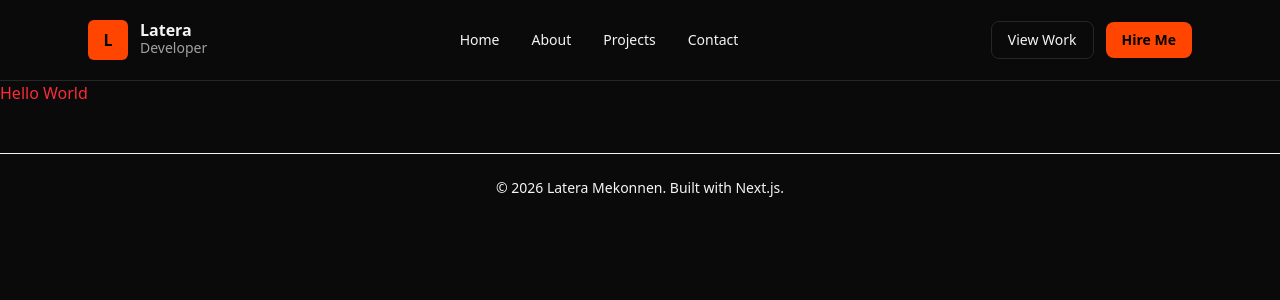
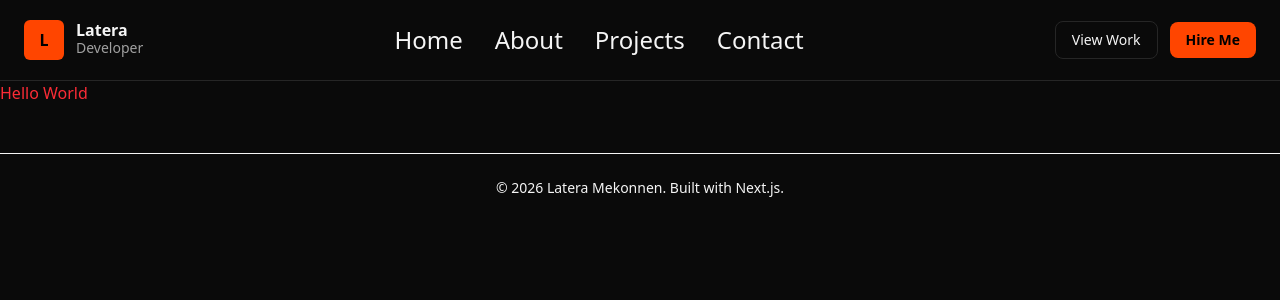
Before and after one commit to Laterat/myPortfolio, a Next.js app: page / in a window 1280 px wide. Shown: the top 300 px of the page. Built offline with nearby package versions, Linux system fonts and the light colour scheme.

Commit message:
style: made the nav bigger

```diff
--- a/components/layout/Header.tsx
+++ b/components/layout/Header.tsx
@@ -2,8 +2,8 @@ import Link from "next/link";
 
 export default function Header() {
   return (
-    <header className="border-b border-surface-border sticky top-0 justify-content">
-      <div className="mx-auto max-w-6xl h-20 px-6 flex items-center justify-between">
+    <header className="border-b border-surface-border sticky top-0">
+      <div className=" h-20 px-6 flex  justify-between">
         <Link href="/" className="flex items-center gap-3">
           <div className="flex h-10 w-10 items-center justify-center rounded-md bg-accent font-bold text-black hover:bg-accent-strong transition-all duration-400  hover:-rotate-15 hover:cursor-pointer">
             L
@@ -15,7 +15,7 @@ export default function Header() {
           </div>
         </Link>
 
-        <nav className="hidden md:flex items-center gap-8 text-sm font-medium">
+        <nav className="hidden md:flex items-center gap-8 sm:text-sm md:text-2xl font-medium">
           <Link href="/">Home</Link>
           <Link href="/about">About</Link>
           <Link href="/projects">Projects</Link>
@@ -23,7 +23,7 @@ export default function Header() {
         </nav>
 
         <div className="flex items-center gap-3">
-          <button className="rounded-lg border border-surface-border px-4 py-2 text-sm hover:bg-accent transition-colors hover:text-black">
+          <button className=" rounded-lg border border-surface-border px-4 py-2 text-sm hover:bg-accent transition-colors hover:text-black">
             View Work
           </button>
 
```
Also changed, not shown: 1 other file (tests, documents, lock files or other folders).
